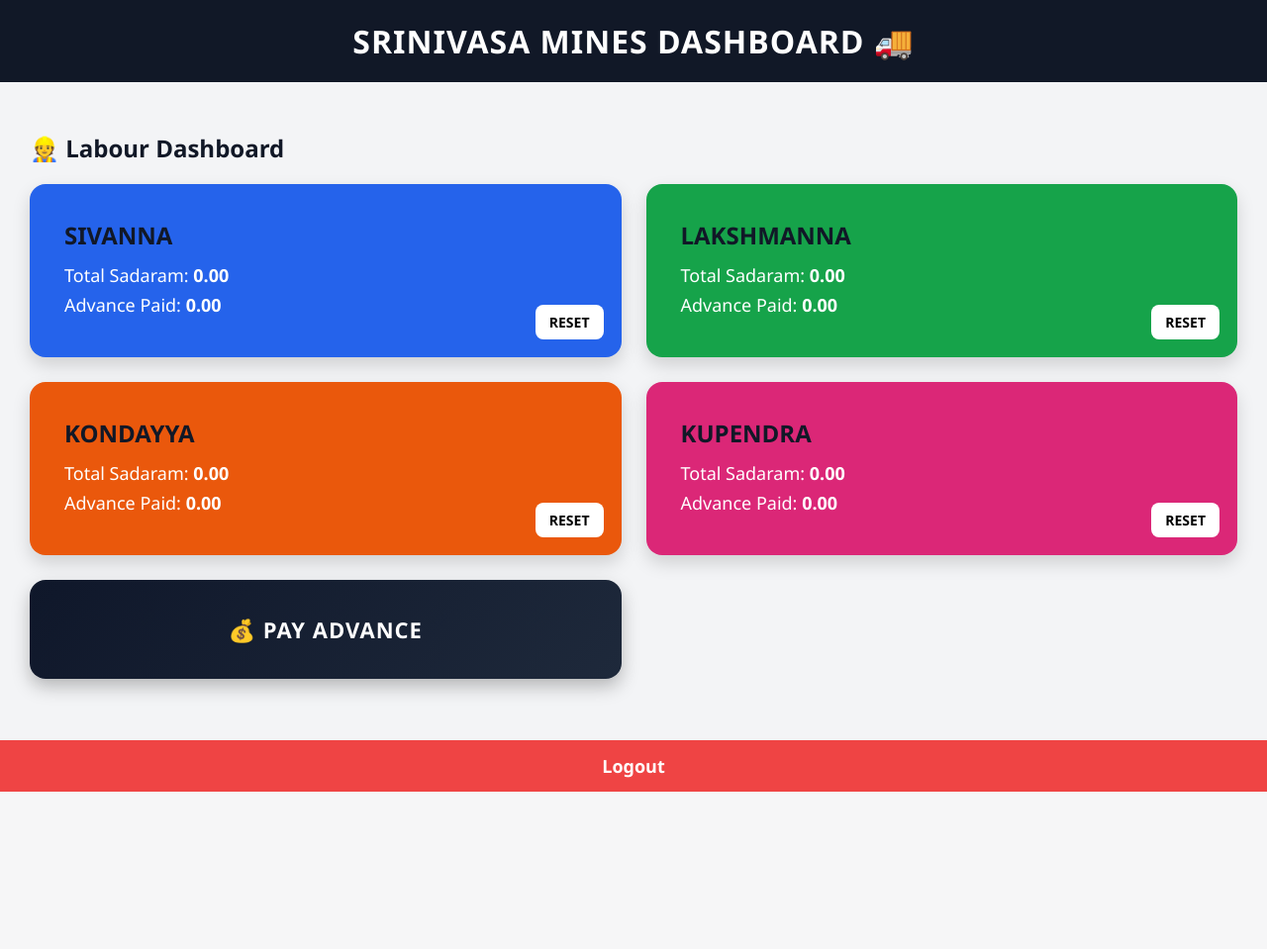
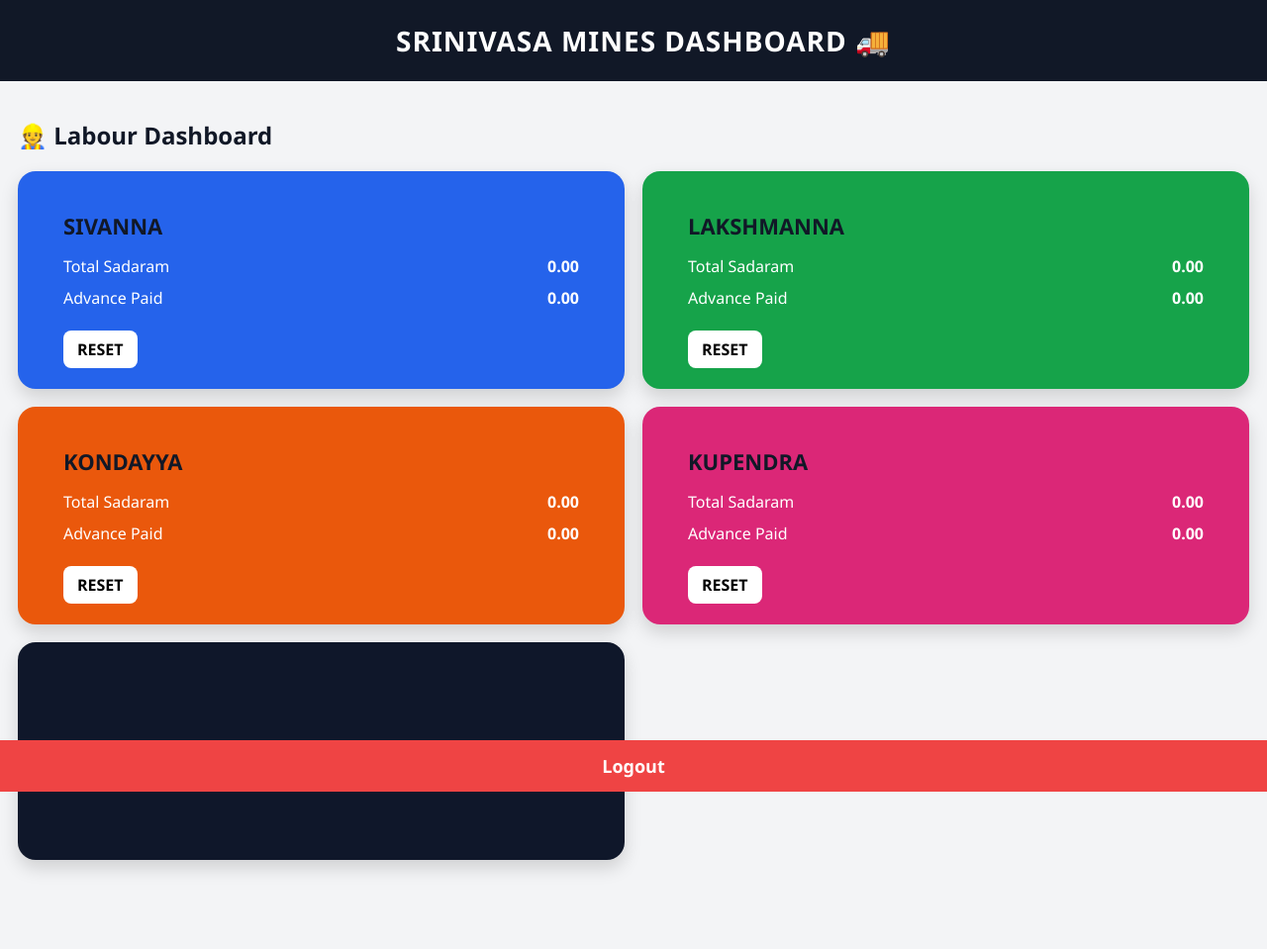
Before and after one commit to bachammahesh-cyber/srinivasa-mines, a Flask app: page /labour-dashboard in a window 1280 px wide. Shown: the whole page at 99% size. Before the commit the page ends 800 px from the top, so only its background shows below. Run offline with Flask 3, Linux system fonts and the light colour scheme; the visitor is signed in with stand-in values (Sample User, id 1); data that the repository does not hold is empty; some libraries are stand-ins or nearby versions.

Commit message:
UI fix: labour dashboard uniform cards + base layout fix

```diff
--- a/templates/base.html
+++ b/templates/base.html
@@ -11,52 +11,57 @@
             background:#f3f4f6;
         }
 
-        /* ===== TOP HEADING ===== */
+        /* ===== TOP HEADING (FULL WIDTH FIX) ===== */
         .topbar {
+            width:100%;
             background:#111827;
             color:white;
-            padding:20px 25px;
+            padding:22px 10px;
             text-align:center;
         }
 
         .topbar h1{
             margin:0;
-            font-size:32px;
+            font-size:28px;
             letter-spacing:1px;
         }
 
         /* ===== CONTENT AREA ===== */
         .container {
-            padding:30px;
+            padding:18px;
             padding-bottom:90px; /* space for logout bar */
         }
 
         h2 {
-            margin-bottom:25px;
+            margin-bottom:20px;
             color:#111827;
         }
 
-        /* ===== CARD GRID ===== */
+        /* ===== CARD GRID (MOBILE SAFE) ===== */
         .grid {
             display:grid;
-            grid-template-columns: repeat(auto-fit, minmax(250px, 1fr));
-            gap:25px;
+            grid-template-columns: repeat(auto-fit, minmax(160px, 1fr));
+            gap:18px;
         }
 
         .card {
-            padding:30px 20px;
-            border-radius:12px;
+            padding:24px 16px;
+            border-radius:14px;
             color:white;
-            font-size:20px;
+            font-size:18px;
             font-weight:600;
             text-align:center;
             cursor:pointer;
             transition:0.3s;
             text-decoration:none;
+            min-height:120px;
+            display:flex;
+            align-items:center;
+            justify-content:center;
         }
 
         .card:hover {
-            transform:translateY(-6px);
+            transform:translateY(-4px);
             box-shadow:0 10px 25px rgba(0,0,0,0.15);
         }
 
@@ -72,6 +77,7 @@
             background:white;
             border-radius:8px;
             overflow:hidden;
+            font-size:14px;
         }
 
         th, td {
@@ -86,11 +92,12 @@
         }
 
         input, select, button {
-            padding:8px;
+            padding:10px;
             margin:6px 0;
             border-radius:6px;
             border:1px solid #ccc;
             width:100%;
+            font-size:14px;
         }
 
         button {
--- a/templates/labour_dashboard.html
+++ b/templates/labour_dashboard.html
@@ -1,71 +1,94 @@
 {% extends "base.html" %}
 {% block content %}
 
-<h2 style="margin-bottom:20px;">👷 Labour Dashboard</h2>
+<style>
+.labour-grid{
+    display:grid;
+    grid-template-columns:repeat(2,1fr);
+    gap:18px;
+}
 
-<div style="display:grid;grid-template-columns:repeat(2,1fr);gap:25px;">
-
-    {% for g in groups %}
-    <div style="
-        background: {{ g.color }};
+.labour-card{
+    height:220px;
+    border-radius:18px;
     color:white;
-        padding:35px;
-        border-radius:16px;
+    text-decoration:none;
+    display:flex;
+    align-items:center;
+    justify-content:center;
     box-shadow:0 8px 18px rgba(0,0,0,0.15);
     position:relative;
-    ">
+}
 
-        <a href="/labour-details/{{ g.code }}" style="text-decoration:none;color:white;">
-            <h2 style="margin:0 0 12px 0;">{{ g.name }}</h2>
+.labour-content{
+    width:85%;
+}
 
-            <p style="margin:6px 0;font-size:18px;">
-                Total Sadaram: <b>{{ "%.2f"|format(g.sadaram) }}</b>
-            </p>
+.labour-content h2{
+    margin-bottom:15px;
+    font-size:22px;
+}
 
-            <p style="margin:6px 0;font-size:18px;">
-                Advance Paid: <b>{{ "%.2f"|format(g.advance) }}</b>
-            </p>
-        </a>
+.stat{
+    display:flex;
+    justify-content:space-between;
+    margin:10px 0;
+    font-size:16px;
+}
 
-        {% if session.role == 'owner' %}
-        <a href="/reset-labour/{{ g.code }}"
-           onclick="return confirm('Are you sure you want to reset this labour group?')"
-           style="
-                position:absolute;
-                bottom:18px;
-                right:18px;
+.reset-btn{
+    display:inline-block;
+    margin-top:12px;
     padding:8px 14px;
     background:white;
     color:black;
     border-radius:8px;
     font-weight:bold;
     text-decoration:none;
-                font-size:14px;
-           ">
+}
+
+.pay-card{
+    background:#0f172a !important;
+    font-size:22px;
+    font-weight:bold;
+}
+</style>
+
+<h2 style="margin-bottom:20px;">👷 Labour Dashboard</h2>
+
+<div class="labour-grid">
+
+    {% for g in groups %}
+    <div class="labour-card" style="background: {{ g.color }};">
+        <div class="labour-content">
+            <a href="/labour-details/{{ g.code }}" style="color:white;text-decoration:none;">
+                <h2>{{ g.name }}</h2>
+
+                <div class="stat">
+                    <span>Total Sadaram</span>
+                    <b>{{ "%.2f"|format(g.sadaram) }}</b>
+                </div>
+
+                <div class="stat">
+                    <span>Advance Paid</span>
+                    <b>{{ "%.2f"|format(g.advance) }}</b>
+                </div>
+            </a>
+
+            {% if session.role == 'owner' %}
+            <a href="/reset-labour/{{ g.code }}"
+               onclick="return confirm('Are you sure you want to reset this labour group?')"
+               class="reset-btn">
                 RESET
             </a>
             {% endif %}
-
+        </div>
     </div>
     {% endfor %}
 
-    <!-- PAY ADVANCE CARD (Distinct style) -->
-    <a href="/pay-labour" style="text-decoration:none;">
-        <div style="
-            background:linear-gradient(135deg,#0f172a,#1e293b);
-            color:white;
-            padding:35px;
-            border-radius:16px;
-            box-shadow:0 8px 18px rgba(0,0,0,0.25);
-            display:flex;
-            align-items:center;
-            justify-content:center;
-            font-size:22px;
-            font-weight:bold;
-            letter-spacing:1px;
-        ">
+    <!-- PAY ADVANCE CARD -->
+    <a href="/pay-labour" class="labour-card pay-card">
         💰 PAY ADVANCE
-        </div>
     </a>
 
 </div>
```
Lines whose indentation alone changed are shown as unchanged.
